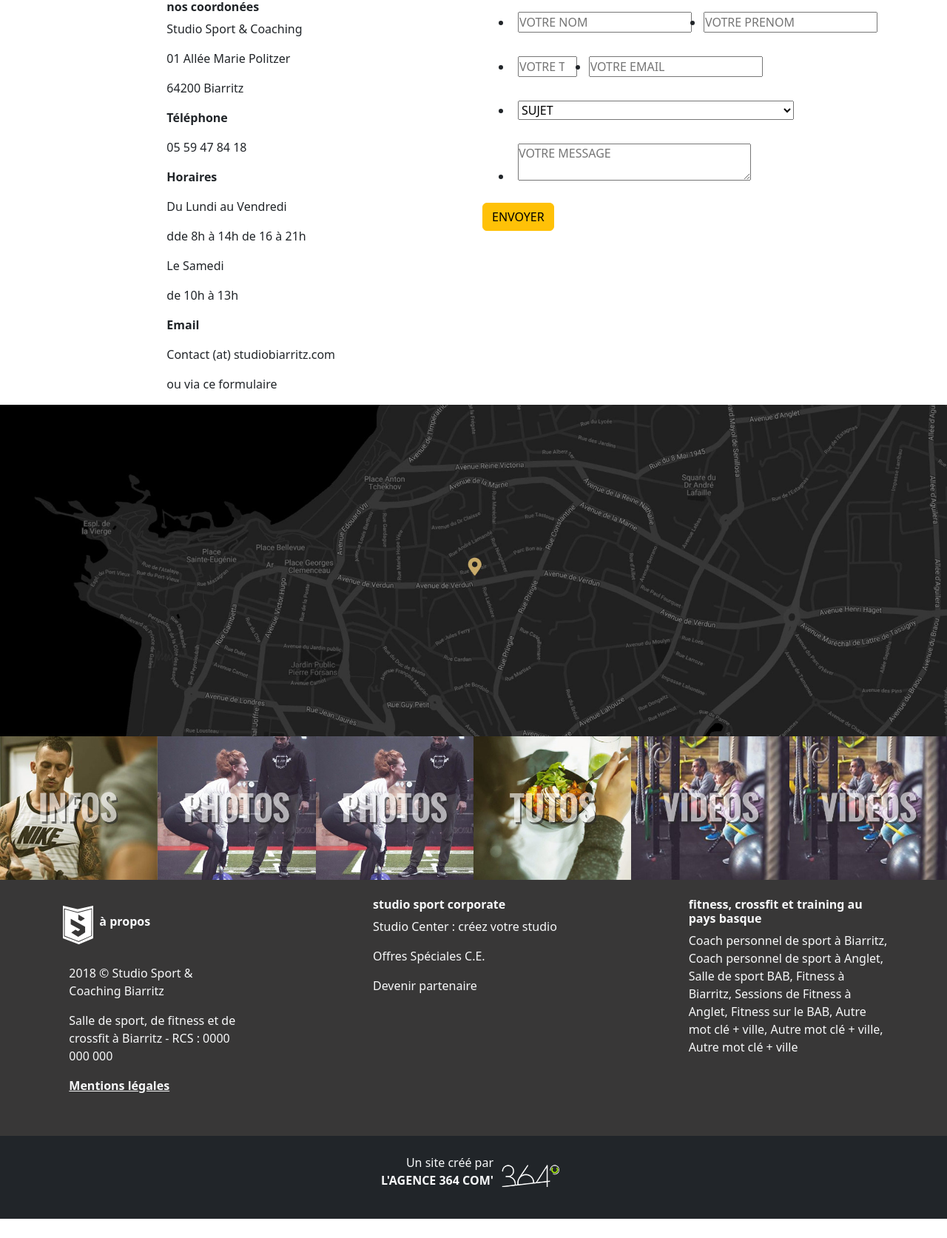
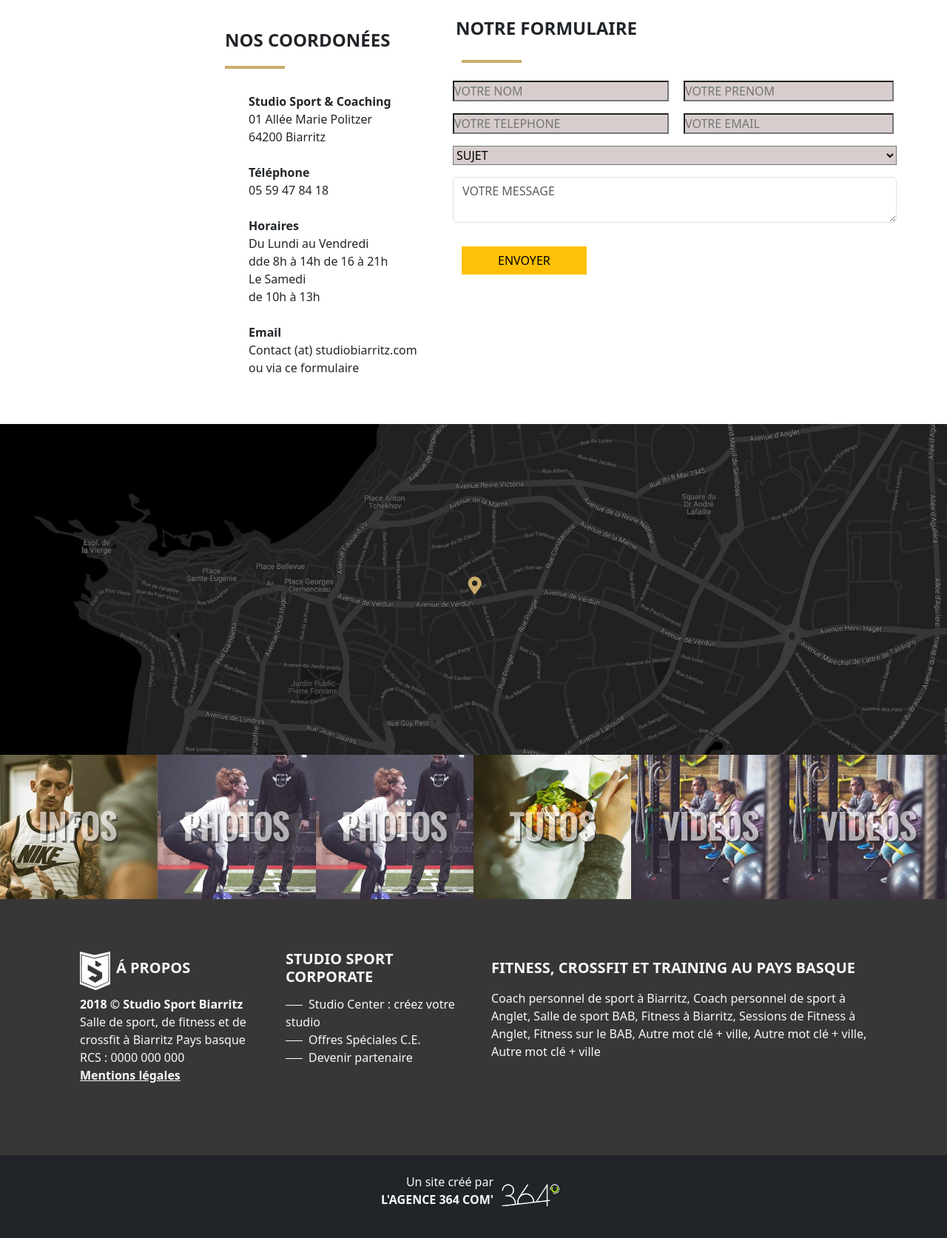
Before and after one commit to Yoann-SCELLIER/Projet-Sport, a PHP site: page /contact.html in a window 1280 px wide. Shown: the whole page at 74% size. Before the commit the page ends 1647 px from the top, so only its background shows below. Run offline with PHP 8.4, Linux system fonts and the light colour scheme.

Commit message:
Travaille d'équipe sure le live-share, pages: présentation, contacts, et index

```diff
--- a/CSS/style.css
+++ b/CSS/style.css
@@ -4,12 +4,45 @@
    box-sizing: border-box;
 }
 
+/* --- Spacing --- */
+
+.w-10 {
+   width: 10% !important;
+}
+
+.w-60 {
+   width: 60% !important;
+}
+
+.top-30 {
+   top: 30% !important;
+}
+
+.w-45 {
+   width: 45%;
+}
+
+/* --- FIN Spacing --- */
+
+
+/* suppression style balise LI */
+
+.li-d-n {
+   list-style: none;
+}
+
+/* traittement text */
+.text-end {
+   text-align: end !important;
+}
 
 /*padding*/
 .px-lg-6 {
    padding-right: 14rem !important;
    padding-left: 14rem !important;
-}/* FOND HTML */
+}
+
+/* FOND HTML */
 
 /* FOOTER */
 
@@ -17,24 +50,18 @@
    padding: 5rem;
 }
 
- .bg-gris {
+.bg-gray {
    background-color: rgb(56, 55, 55);
 }
 
- .w-10{
-    width: 10% !important;
+.bg-secondary-gray {
+   background-color: rgb(216, 205, 205);
 }
 
- .w-60{
-    width: 60% !important;
-  }
 
-.top-30 {
-    top: 30% !important;
-  }
 
 footer a:hover {
-   color: rgb(191, 148, 92)!important;
+   color: rgb(191, 148, 92) !important;
 }
 
 /* .foot-hr::before {
@@ -43,3 +70,118 @@
    border-bottom: 3px solid #ccc;
    margin-right: 0.5em;
   } */
+
+/* ---------- Section Activités ----------  */
+#act1 {
+   height: 400px;
+   background-image: url(../assets/img/gallery/activities/bg_activite_1.jpg) !important;
+   background-size: cover;
+   background-repeat: no-repeat;
+   background-position: center center;
+   margin: 0;
+   background-color: brown;
+
+}
+
+#act2 {
+   height: 400px;
+   background: url(../assets/img/gallery/activities/bg_activite_2.jpg);
+   background-size: cover;
+   background-repeat: no-repeat;
+   background-position: center center;
+   margin: 0;
+}
+
+#act3 {
+   height: 400px;
+   background: url(../assets/img/gallery/activities/bg_activite_3.jpg);
+   background-size: cover;
+   background-repeat: no-repeat;
+   background-position: center center;
+   margin: 0;
+}
+
+#act4 {
+   height: 400px;
+   background: url(../assets/img/gallery/activities/bg_activite_4.jpg);
+   background-size: cover;
+   background-repeat: no-repeat;
+   background-position: center center;
+   margin: 0;
+}
+
+.act-hr {
+   bottom: 10%;
+}
+
+
+.act-hr a::after {
+   content: '';
+   border-bottom: solid;
+   width: 8%;
+   margin-top: 1%;
+   transition: 0.2s;
+}
+
+.act-hr a:hover::after {
+   transition: 0.2s;
+   width: 55%;
+}
+
+/* ---------- FIN Section Activités ----------  */
+
+/* ---------- Section Actualités ----------  */
+
+
+
+
+.plus-hr a::after {
+   content: '';
+   border-bottom: solid;
+   width: 25%;
+   margin-top: 1%;
+   transition: 0.3s;
+}
+
+.plus-hr a:hover::after {
+   transition: 0.2s;
+   width: 100%;
+}
+
+.ending {
+   background: red;
+}
+/* boutton formulaire */
+
+.btn-form {
+   --bs-btn-padding-x: 3rem;
+   --bs-btn-padding-y: 0.375rem;
+   --bs-btn-font-size: 1rem;
+   --bs-btn-font-weight: 400;
+   --bs-btn-line-height: 1.5;
+   --bs-btn-color: var(--bs-body-color);
+   --bs-btn-bg: transparent;
+   --bs-btn-border-width: var(--bs-border-width);
+   --bs-btn-border-color: transparent;
+   --bs-btn-hover-border-color: transparent;
+   --bs-btn-box-shadow: inset 0 1px 0 rgba(255, 255, 255, 0.15), 0 1px 1px rgba(0, 0, 0, 0.075);
+   --bs-btn-disabled-opacity: 0.65;
+   --bs-btn-focus-box-shadow: 0 0 0 0.25rem rgba(var(--bs-btn-focus-shadow-rgb), .5);
+   display: inline-block;
+   padding: var(--bs-btn-padding-y) var(--bs-btn-padding-x);
+   font-family: var(--bs-btn-font-family);
+   font-size: var(--bs-btn-font-size);
+   font-weight: var(--bs-btn-font-weight);
+   line-height: var(--bs-btn-line-height);
+   color: var(--bs-btn-color);
+   text-align: center;
+   text-decoration: none;
+   vertical-align: middle;
+   cursor: pointer;
+   -webkit-user-select: none;
+   -moz-user-select: none;
+   user-select: none;
+   border: var(--bs-btn-border-width) solid var(--bs-btn-border-color);
+   border-radius: var(--bs-btn-border-radius);
+   background-color: var(--bs-btn-bg);
+}
--- a/contact.html
+++ b/contact.html
@@ -13,60 +13,89 @@
 <body>
 
     <main>
+        <!-- liste contact -->
 
-        <div class="container-fluid col-8">
-            <div class="row row-cols-1 row-cols-sm-1 row-cols-md-2 row-cols-lg-2">
-                <div class="col">
-                    <div class="col">
-                        <h6 class="fw-bold">nos coordonées</h6>
+        <!-- div qui contient coordonée "complet" + le formulaire "complet" -->
+        <div class="container-fluid p-4 row row-cols-sm-3 row-cols-md-1 row-cols-lg-2 row-cols-xxl-2 p-0 d-flex align-items-">
+
+            <!-- div pour coordonnée "complet" -->
+            <div class="container row row-cols-2 d-flex justify-content-end p-0">
+
+                <!-- div pour img trait-->
+                <div class="m-3">
+                    <div class="">
+                        <h6 class="fs-4 fw-bold text-uppercase">nos coordonées</h6>
+                        <img src="assets\img\icons\bg_titre.jpg">
                     </div>
-                    <div class="col">
-                        <p>Studio Sport & Coaching</p>
-                        <p>01 Allée Marie Politzer</p>
-                        <p>64200 Biarritz</p>
-                    </div>
-                    <div class="col">
-                        <p class="fw-bold">Téléphone</p>
-                        <p>05 59 47 84 18</p>
-                    </div>
-                    <div class="col">
-                        <p class="fw-bold">Horaires</p>
-                        <p>Du Lundi au Vendredi</p>
-                        <p>dde 8h à 14h de 16 à 21h</p>
-                        <p>Le Samedi</p>
-                        <p>de 10h à 13h</p>
-                    </div>
-                    <div class="col">
-                        <p class="fw-bold">Email</p>
-                        <p>Contact (at) studiobiarritz.com</p>
-                        <p>ou via ce formulaire</p>
+                    <ul class="col li-d-n my-4">
+                        <li class="fw-bold">Studio Sport & Coaching</li>
+                        <li>01 Allée Marie Politzer</li>
+                        <li>64200 Biarritz</li>
+                    </ul>
+                    <ul class="col li-d-n my-4">
+                        <li class="fw-bold">Téléphone</li>
+                        <li>05 59 47 84 18</li>
+                    </ul>
+                    <ul class="col li-d-n my-4">
+                        <li class="fw-bold">Horaires</li>
+                        <li>Du Lundi au Vendredi</li>
+                        <li>dde 8h à 14h de 16 à 21h</li>
+                        <li>Le Samedi</li>
+                        <li>de 10h à 13h</li>
+                    </ul>
+                    <ul class="col li-d-n my-4">
+                        <li class="fw-bold">Email</li>
+                        <li>Contact (at) studiobiarritz.com</li>
+                        <li>ou via ce formulaire</li>
+                    </ul>
                 </div>
             </div>
 
-                <div class="container row">
+            <!-- formulaire de contacte-->
+
+            <!-- div pour formulaire "complet" + titre -->
             <div class="col">
-                        <ul>
-                            <div class="d-flex align-items-center">
-                                <li class="p-2 m-2">
-                                    <input type="text" id="name" name="user_name" placeholder="VOTRE NOM">
+
+                <!-- div pour titre -->
+                <div class="">
+                    <h6 class="fs-4 fw-bold text-uppercase">notre formulaire</h6>
+                </div>
+
+                <!-- div pour logo trait -->
+                <div class="col p-2">
+                    <img src="assets\img\icons\bg_titre.jpg">
+                </div>
+
+                <!-- div qui contient formulaire + bouton-->
+                <div class="col p-0">
+
+                    <!-- div pour formulaire-->
+                    <div class="d-flex row row-cols-1 col">
+                        <ul class="li-d-n">
+                            <div class="d-flex align-items-center row row-cols-2 ">
+                                <li class="p-2">
+                                    <input class="w-100 bg-secondary-gray" type="text" id="name" name="user_name" placeholder="VOTRE NOM">
                                 </li>
                                 <li>
-                                    <input type="text" id="first_name" name="user_first_name"
-                                        placeholder="VOTRE PRENOM">
+                                    <input class="w-100 bg-secondary-gray" type="text" id="first_name" name="user_first_name" placeholder="VOTRE PRENOM">
                                 </li>
                             </div>
-
-                            <div class="d-flex align-items-center">
-                                <li class="p-2 m-2">
-                                    <input class="w-100" type="number" id="phone" name="user_number" placeholder="VOTRE TELEPHONE">
-                                </li>
+                            <div class="d-flex align-items-center row row-cols-2 col">
+                                <div class="p-2">
                                     <li>
-                                    <input type="email" id="mail" name="user_mail" placeholder="VOTRE EMAIL">
+                                        <input class="w-100 bg-secondary-gray" type="number" id="phone" name="user_number" placeholder="VOTRE TELEPHONE">
                                     </li>
                                 </div>
-                            <div class="d-flex align-items-center">
-                                <li class="p-2 m-2">
-                                    <select name="sujet" id="sujet" required>
+                                <div class="">
+                                    <li>
+                                        <input class="w-100 bg-secondary-gray" type="email" id="mail" name="user_mail" placeholder="VOTRE EMAIL">
+                                    </li>
+                                </div>
+                            </div>
+                            <div class="d-flex align-items-center row row-cols-1 col">
+                                <div class="p-2 ">
+                                    <li>
+                                        <select class="w-100 bg-secondary-gray" name="sujet" id="sujet" required>
                                             <option value="" disabled selected hidden>SUJET</option>
                                             <option value="renseignement salle">RENSEIGNEMENT SALLE</option>
                                             <option value="prix">RENSEIGNEMENT TARIF / PRIX / ABONNEMENT</option>
@@ -75,12 +104,18 @@
                                         </select>
                                     </li>
                                 </div>
-                            <li class="p-2 m-2">
-                                <textarea id="msg" name="user_message" class="w-100" placeholder="VOTRE MESSAGE"></textarea>
+                            </div>
+                            <form class="d-flex align-items-center">
+                                <li class="p-2 row row-cols-1 col">
+                                    <textarea class="w-100 bg-secondary-gray form-control" id="msg" style="bg-secondary-gray" name="user_message" placeholder="VOTRE MESSAGE"></textarea>
                                 </li>
+                            </form>
                         </ul>
-                        <button type="submit" class="btn btn-warning">ENVOYER</button>
+                    </div>
 
+                    <!-- div pour bouton -->
+                    <div class="p-2">
+                        <button type="submit" class="btn-form btn-warning">ENVOYER</button>
                     </div>
                 </div>
             </div>
@@ -88,8 +123,7 @@
 
     </main>
 
-    <footer class="bg-gris">
-
+    <footer class="bg-gray">
         <div class="row g-0 row-cols-1 row-cols-sm-1 row-cols-md-1 row-cols-lg-1">
             <div class="col">
                 <img src="assets\img\gallery\image_map.jpg" class="w-100 img-fluid" alt="map">
@@ -97,7 +131,7 @@
         </div>
 
         <div>
-            <div class="container-fluid p-0">
+            <div class="container-fluid p-0 text-center">
               <div class="row g-0 row-cols-1 row-cols-sm-2 row-cols-md-3 row-cols-lg-6">
                 <div class="col">
                   <img src="assets\img\gallery\instagram\infos.jpg" class="w-100 img-fluid" alt="infos">
@@ -120,44 +154,72 @@
               </div>
             </div>
           </div>
+          <!--FIN DIV-->
 
-        <div class="container-fluid p-0 text-light">
-            <div class="row g-0 d-flex row-cols-1 row-cols-sm-2 row-cols-md-3 row-cols-lg-4">
-                <div class="container p-4 col">
-                    <div class="d-flex align-items-center">
-                        <img class="p-2" src="assets\img\icons\logo_footer.png" alt="logo footer le studio">
-                        <h6 class="fw-bold">à propos</h6>
+          <div class="container-fluid p-0 text-light ">
+            <div class="p-5">
+              <!--A PROPOS-->
+              <div class=" row px-5">
+                <div class="container p-4 col-lg-3 ">
+                  <div class="d-flex align-items-center h-25 mb-2">
+                    <img class="pe-2" src="assets\img\icons\logo_footer.png" alt="logo footer le studio">
+                    <h5 class="fw-bold">Á PROPOS
                   </div>
-                    <div class="col p-3">
-                        <p>2018 &copy; Studio Sport & Coaching Biarritz</p>
-                        <p>Salle de sport, de fitness et de crossfit à
-                            Biarritz - RCS : 0000 000 000</p>
-                        <p class="fw-bold text-decoration-underline">Mentions légales</p>
+                  <div class="">
+                    <ul class="list-unstyled">
+                      <li class="fw-bold"> 2018 &copy; Studio Sport Biarritz</li>
+                      <li> Salle de sport, de fitness et de crossfit à Biarritz Pays basque</li>
+                      <li>RCS : 0000 000 000</li>
+                      <li><a class="text-light fw-bold" href="404.html" target="_blank">Mentions légales</a></p>
+                      </li>
+
+                    </ul>
+
+                  </div>
+                </div>
+                <!--STUDIO SPORT CORPORATE-->
+                <div class="container p-4 col-lg ">
+
+                  <div class="d-flex align-items-center h-25">
+                    <h5 class="fw-bold">STUDIO SPORT CORPORATE</h5>
+                  </div>
+                  <div class="mt-2 row align-items-center">
+                    <ul class="list-unstyled mw-">
+                      <li><a href="404.html " target="_blank" class=" foot-hr text-decoration-none text-light"><img
+                            class="w-10 me-2" src="assets\img\icons\bg_titre_blanc.jpg" alt="">Studio Center : créez votre
+                          studio </a>
+                      <li><a href="404.html " target="_blank" class="text-decoration-none text-light"><img class="w-10 me-2"
+                            src="assets\img\icons\bg_titre_blanc.jpg" alt="">Offres Spéciales C.E.</a>
+                      <li><a href="404.html " target="_blank" class="text-decoration-none text-light"><img class="w-10 me-2"
+                            src="assets\img\icons\bg_titre_blanc.jpg" alt="">Devenir partenaire</a>
+                    </ul>
+                  </div>
+                </div>
+                <!--FITNESS, CROSSFIT ET TRAINING-->
+                <div class="container p-4 col-lg-6">
+                  <div class="d-flex align-items-center h-25">
+                    <h5 class="fw-bold">FITNESS, CROSSFIT ET TRAINING AU PAYS BASQUE</h5>
+                  </div>
+                  <div class="col">
+                    <p>
+                      <a class="text-decoration-none text-light" href="404.html " target="_blank">Coach personnel de sport à
+                        Biarritz</a>,
+                      <a class="text-decoration-none text-light" href="404.html " target="_blank">Coach personnel de sport à
+                        Anglet</a>,
+                      <a class="text-decoration-none text-light" href="404.html " target="_blank">Salle de sport BAB</a>,
+                      <a class="text-decoration-none text-light" href="404.html " target="_blank">Fitness à Biarritz</a>,
+                      <a class="text-decoration-none text-light" href="404.html " target="_blank">Sessions de Fitness à
+                        Anglet</a>,
+                      <a class="text-decoration-none text-light" href="404.html " target="_blank">Fitness sur le BAB</a>,
+                      <a class="text-decoration-none text-light" href="404.html " target="_blank">Autre mot clé + ville</a>,
+                      <a class="text-decoration-none text-light" href="404.html " target="_blank">Autre mot clé + ville</a>,
+                      <a class="text-decoration-none text-light" href="404.html " target="_blank">Autre mot clé + ville</a>
+                    </p>
                   </div>
                 </div>
 
-                <div class="container p-4 col ">
-                    <div class="d-flex align-items-center">
-                        <h6 class="fw-bold">studio sport corporate</h6>
               </div>
-                    <div class="col">
-                        <p>Studio Center : créez votre studio</p>
-                        <p>Offres Spéciales C.E.</p>
-                        <p>Devenir partenaire</p>
-                    </div>
-                </div>
-
-                <div class="container p-4 col">
-                    <div class="d-flex align-items-center">
-                        <h6 class="fw-bold">fitness, crossfit et training au pays basque</h6>
-                    </div>
-                    <div class="col">
-                        <p>Coach personnel de sport à Biarritz, Coach personnel de sport à Anglet, Salle de sport BAB,
-                            Fitness à Biarritz, Sessions de Fitness à Anglet, Fitness sur le BAB,
-                            Autre mot clé + ville, Autre mot clé + ville, Autre mot clé + ville
-                        </p>
-                    </div>
-                </div>
+              <!--FIN-->
             </div>
 
             <div class="d-flex justify-content-center align-items-center text-end p-4 m-0 g-0 bg-dark text-light">
```
Also changed, not shown: index.html (+75 -61 lines), presentation.html (+62 -34 lines), assets/img/gallery/activities/bg_activite_1.jpg (renamed from assets/img/gallery/activites/bg_activite_1.jpg), assets/img/gallery/activities/bg_activite_2.jpg (renamed from assets/img/gallery/activites/bg_activite_2.jpg), assets/img/gallery/activities/bg_activite_3.jpg (renamed from assets/img/gallery/activites/bg_activite_3.jpg), assets/img/gallery/activities/bg_activite_4.jpg (renamed from assets/img/gallery/activites/bg_activite_4.jpg). Lines whose indentation alone changed are shown as unchanged.
